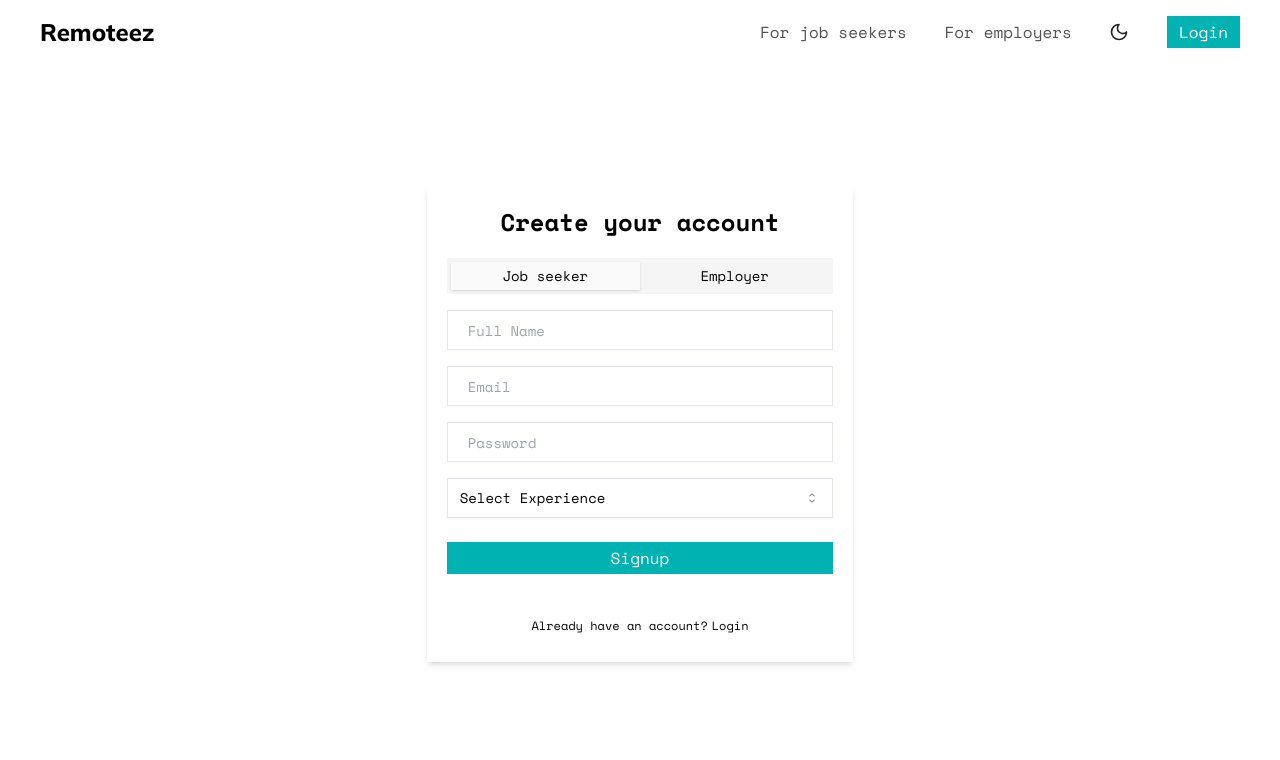
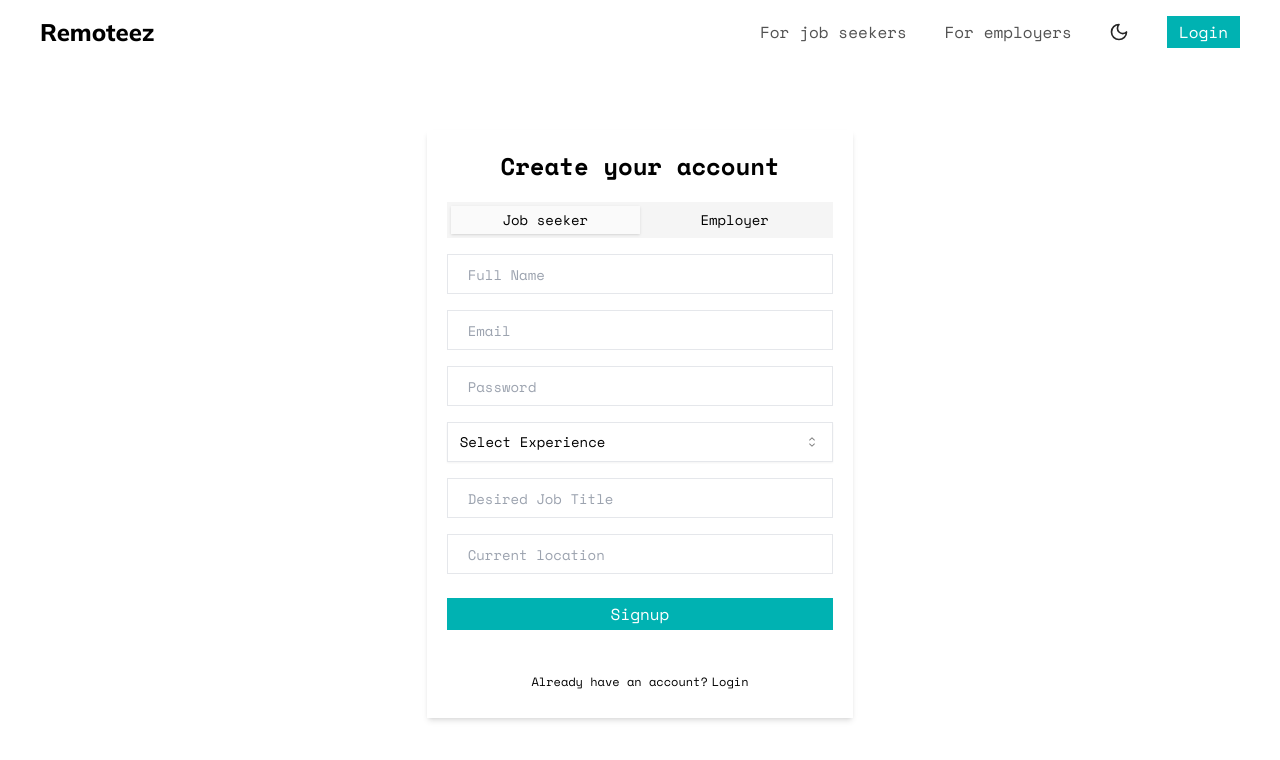
Before and after one commit to ajeeshRS/remoteez, a Next.js app: page /signup in a window 1280 px wide. Shown: the top 760 px of the page. Built offline with nearby package versions, Linux system fonts and the light colour scheme.

Commit message:
added location api

```diff
--- a/src/app/signup/page.tsx
+++ b/src/app/signup/page.tsx
@@ -1,3 +1,4 @@
+"use client";
 import Link from "next/link";
 import {
   Select,
@@ -7,12 +8,71 @@ import {
   SelectValue,
 } from "@/components/ui/select";
 import { Tabs, TabsContent, TabsList, TabsTrigger } from "@/components/ui/tabs";
+import { debounce } from "lodash";
+import { useCallback, useState } from "react";
+import axios from "axios";
+import LocationSearchInput from "@/components/ui/locationSearchInput";
 
 export default function Page() {
+  const [query, setQuery] = useState<string>("");
+  const [employerQuery, setEmployerQuery] = useState<string>("");
+  const [suggestions, setSuggestions] = useState([]);
+  const [isLoading, setIsLoading] = useState<boolean>(false);
+
+  const fetchSuggestions = useCallback(
+    debounce(async (inputValue) => {
+      if (inputValue.length > 2) {
+        setIsLoading(true);
+        try {
+          const response = await axios.get(
+            process.env.NEXT_PUBLIC_GEOAPIFY_API_URL as string,
+            {
+              params: {
+                text: inputValue,
+                apiKey: process.env.NEXT_PUBLIC_GEOAPIFY_API_KEY,
+              },
+            }
+          );
+          setSuggestions(response.data.features);
+        } catch (error) {
+          console.error("Error fetching suggestions:", error);
+        } finally {
+          setIsLoading(false);
+        }
+      } else {
+        setSuggestions([]);
+      }
+    }, 300),
+    []
+  );
+
+  const handleInputChange = (e: any) => {
+    const inputValue = e.target.value;
+    setQuery(inputValue);
+    fetchSuggestions(inputValue);
+  };
+
+  const handleSuggestionClick = (suggestion: any) => {
+    setQuery(suggestion.properties.formatted);
+    setSuggestions([]);
+  };
+
+  const handleEmployerInputChange = (e: any) => {
+    const inputValue = e.target.value;
+    setEmployerQuery(inputValue);
+    fetchSuggestions(inputValue);
+  };
+
+  const handleEmployerSuggestionClick = (suggestion: any) => {
+    setEmployerQuery(suggestion.properties.formatted);
+    setSuggestions([]);
+  };
   return (
     <div className="w-full min-h-[90vh] flex items-center justify-center">
       <div className="login-form-container shadow-md md:w-2/6 w-5/6 h-fit bg-white dark:bg-neutral-900 flex flex-col items-center justify-center p-5">
-        <h3 className="font-bold md:text-2xl text-xl w-full text-center">Create your account</h3>
+        <h3 className="font-bold md:text-2xl text-xl w-full text-center">
+          Create your account
+        </h3>
 
         <Tabs defaultValue="jobseeker" className="w-full py-5">
           <TabsList className="grid w-full grid-cols-2">
@@ -23,18 +83,18 @@ export default function Page() {
             <form>
               <input
                 type="text"
-                className="w-full h-10 px-5 my-2  border placeholder:text-sm focus:outline-[#00B2B2]"
+                className="w-full h-10 px-5 my-2  border placeholder:text-sm text-sm focus:outline-[#00B2B2]"
                 placeholder="Full Name"
               />
 
               <input
                 type="text"
-                className="w-full h-10 px-5 my-2  border placeholder:text-sm focus:outline-[#00B2B2]"
+                className="w-full h-10 px-5 my-2  border placeholder:text-sm text-sm focus:outline-[#00B2B2]"
                 placeholder="Email"
               />
               <input
                 type="password"
-                className="w-full h-10 px-5 my-2  border placeholder:text-sm focus:outline-[#00B2B2]"
+                className="w-full h-10 px-5 my-2  border placeholder:text-sm text-sm focus:outline-[#00B2B2]"
                 placeholder="Password"
               />
               <>
@@ -51,7 +111,19 @@ export default function Page() {
                   </SelectContent>
                 </Select>
               </>
-
+              <input
+                type="text"
+                className="w-full h-10 px-5 my-2  border placeholder:text-sm text-sm focus:outline-[#00B2B2]"
+                placeholder="Desired Job Title"
+              />
+              <LocationSearchInput
+                placeholder={"Current location"}
+                query={query}
+                suggestions={suggestions}
+                handleInputChange={handleInputChange}
+                handleSuggestionClick={handleSuggestionClick}
+                isLoading={isLoading}
+              />
               <button className="hover:bg-[#008080] bg-[#00B2B2] text-white py-1 px-3 my-4 w-full">
                 Signup
               </button>
@@ -59,20 +131,29 @@ export default function Page() {
           </TabsContent>
           <TabsContent value="employer">
             <form>
-              <div className="space-y-1">
+              <input
+                type="text"
+                className="w-full h-10 px-5 my-2  border placeholder:text-sm focus:outline-[#00B2B2]"
+                placeholder="Company Name"
+              />
               <input
                 type="text"
                 className="w-full h-10 px-5 my-2  border placeholder:text-sm focus:outline-[#00B2B2]"
                 placeholder="Email"
               />
-              </div>
-              <div className="space-y-1">
               <input
                 type="password"
                 className="w-full h-10 px-5 my-2  border placeholder:text-sm focus:outline-[#00B2B2]"
                 placeholder="Password"
               />
-              </div>
+              <LocationSearchInput
+                placeholder={"Company Location"}
+                query={employerQuery}
+                suggestions={suggestions}
+                handleInputChange={handleEmployerInputChange}
+                handleSuggestionClick={handleEmployerSuggestionClick}
+                isLoading={isLoading}
+              />
               <button className="hover:bg-[#008080] bg-[#00B2B2] text-white py-1 px-3 my-4 w-full">
                 Signup
               </button>
--- /dev/null
+++ b/src/components/ui/locationSearchInput.tsx
@@ -0,0 +1,43 @@
+interface LocationSearchInputProps {
+  placeholder: string;
+  query: string;
+  handleInputChange: (e: any) => void;
+  isLoading: boolean;
+  suggestions: any[];
+  handleSuggestionClick: (suggestion: string) => void;
+}
+
+export default function LocationSearchInput({
+  placeholder,
+  query,
+  handleInputChange,
+  isLoading,
+  suggestions,
+  handleSuggestionClick,
+}: LocationSearchInputProps) {
+  return (
+    <div className="relative w-full">
+      <input
+        type="text"
+        className="w-full h-10 px-5 my-2 border placeholder:text-sm text-sm focus:outline-[#00B2B2]"
+        placeholder={placeholder}
+        value={query}
+        onChange={handleInputChange}
+      />
+      {isLoading && <div className="mt-2 text-sm">Loading...</div>}
+      {suggestions.length !== 0 && (
+        <div className="absolute z-10 w-full mt-2 dark:bg-black bg-white border rounded-md shadow-lg h-fit max-h-36 overflow-scroll">
+          {suggestions.map((suggestion: any) => (
+            <div
+              key={suggestion.properties.place_id}
+              className="px-4 py-2 cursor-pointer bg-white hover:bg-neutral-100 dark:bg-black dark:hover:bg-neutral-800 text-sm"
+              onClick={() => handleSuggestionClick(suggestion)}
+            >
+              {suggestion.properties.formatted}
+            </div>
+          ))}
+        </div>
+      )}
+    </div>
+  );
+}
```
Also changed, not shown: package.json (+6 -1 lines), 1 other file (tests, documents, lock files or other folders). Lines whose indentation alone changed are shown as unchanged.
